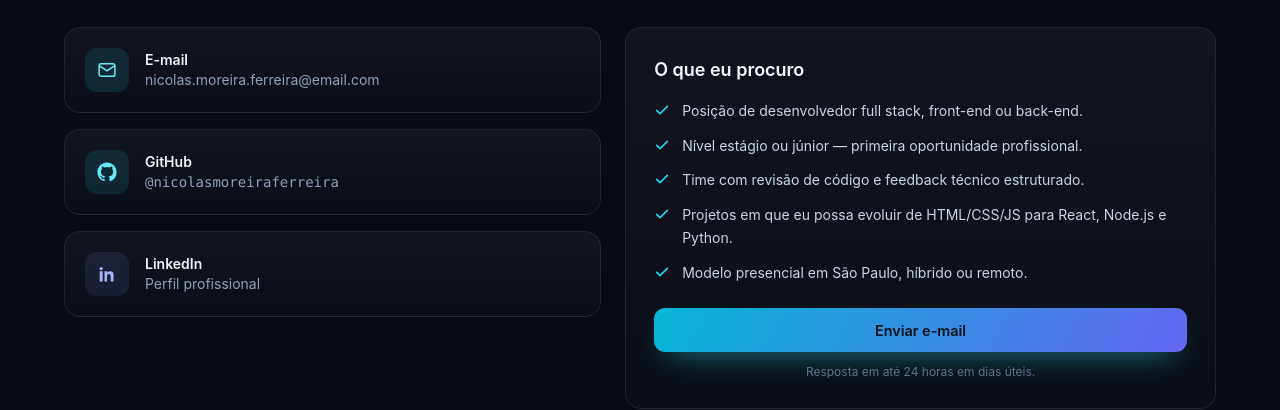
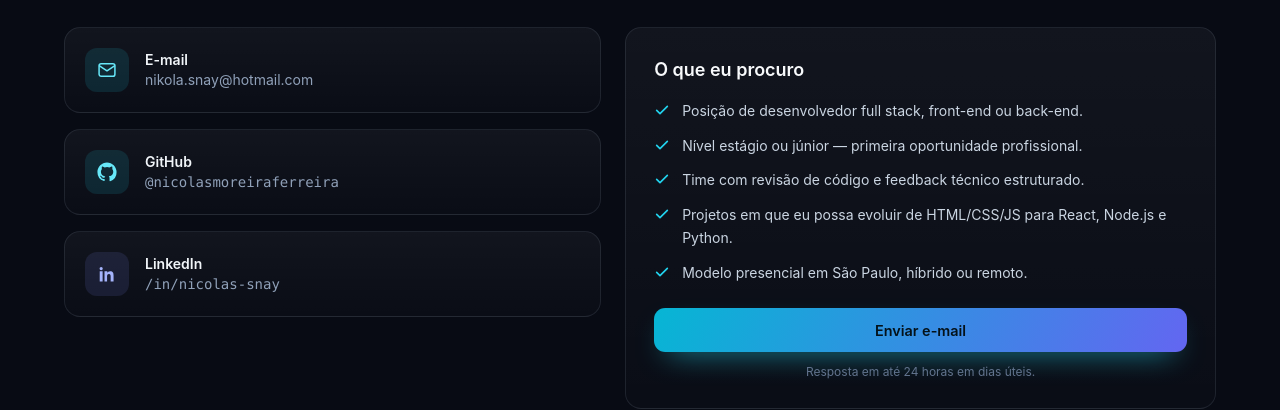
Before and after one commit to nicolasmoreiraferreira/portfolio, a React (Vite) app: page / in a window 1280 px wide. Shown: the part 6516-6926 px from the top of the page. Built offline with nearby package versions, Linux system fonts and the light colour scheme.

Commit message:
feat: usa os contatos reais (LinkedIn e e-mail) no site

```diff
--- a/src/components/Contact.tsx
+++ b/src/components/Contact.tsx
@@ -68,8 +68,8 @@ export function Contact() {
                   </span>
                   <span className="min-w-0">
                     <span className="block text-sm font-semibold text-slate-100">LinkedIn</span>
-                    <span className="block truncate text-sm text-slate-400">
-                      Perfil profissional
+                    <span className="block truncate font-mono text-sm text-slate-400">
+                      /in/{site.linkedinHandle}
                     </span>
                   </span>
                 </a>
--- a/src/content/site.ts
+++ b/src/content/site.ts
@@ -1,6 +1,6 @@
 /**
- * Dados do perfil. Ajuste os campos marcados com TODO com as suas
- * informações reais antes de enviar o portfólio para recrutadores.
+ * Dados do perfil. Os contatos abaixo são os reais; trocar qualquer
+ * informação pública significa editar apenas este arquivo.
  */
 
 export const site = {
@@ -14,9 +14,9 @@ export const site = {
   githubUrl: 'https://github.com/nicolasmoreiraferreira',
   portfolioUrl: 'https://nicolasmoreiraferreira.github.io/portfolio/',
 
-  // TODO: substitua pelos seus contatos reais.
-  email: 'nicolas.moreira.ferreira@email.com',
-  linkedinUrl: 'https://www.linkedin.com/in/seu-usuario/',
+  email: 'nikola.snay@hotmail.com',
+  linkedinUrl: 'https://www.linkedin.com/in/nicolas-snay-8448462a5/',
+  linkedinHandle: 'nicolas-snay',
 
   hero: {
     headline:
```
